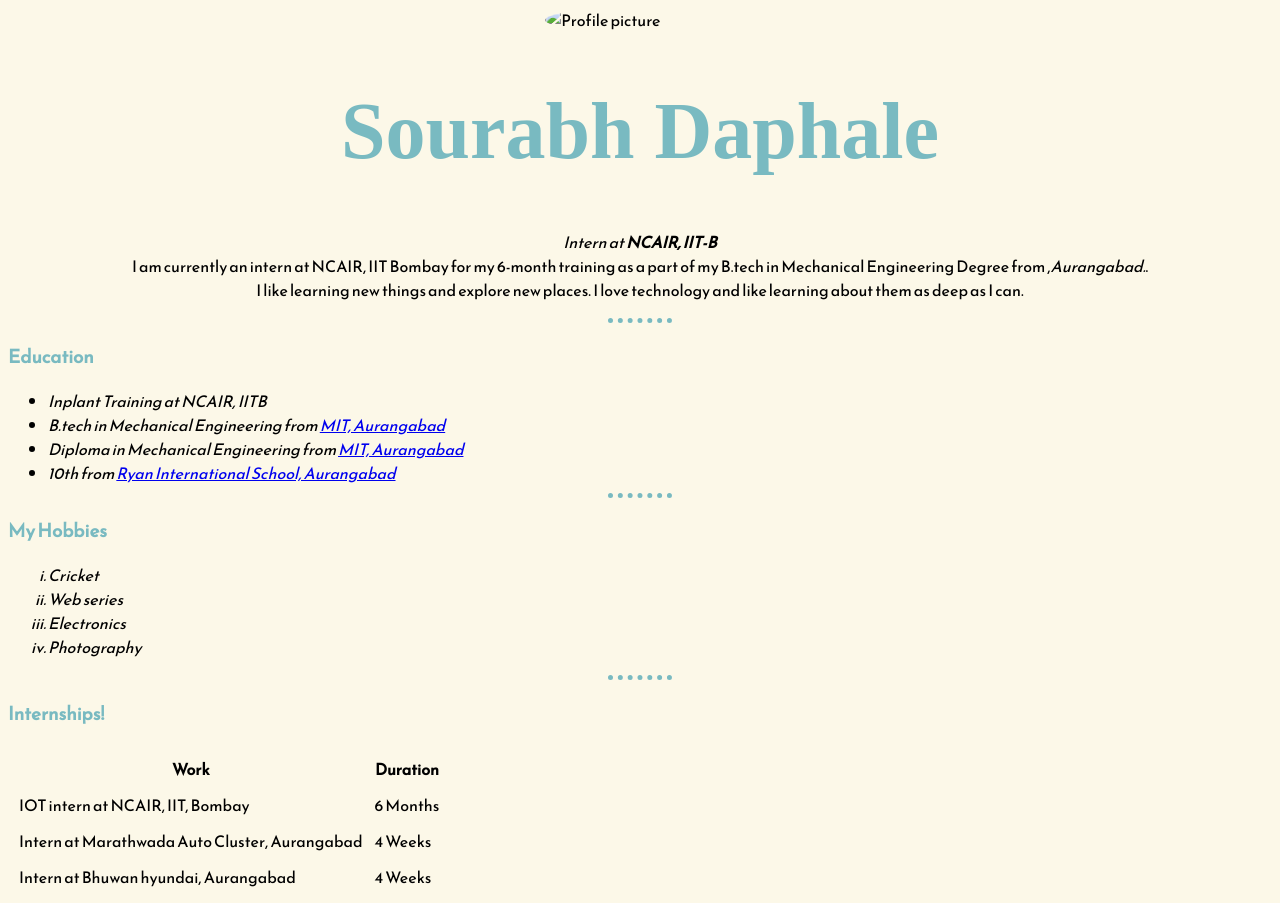
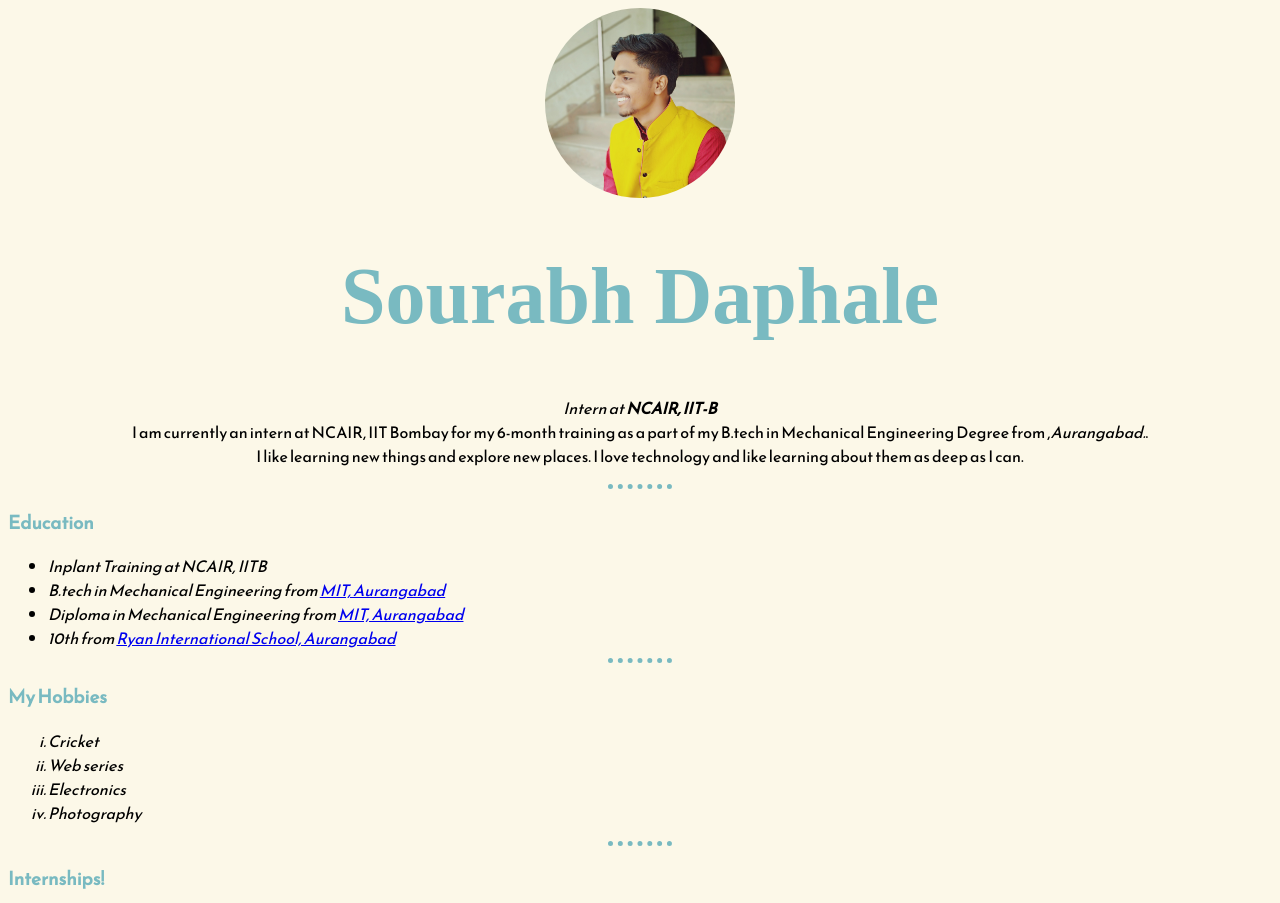
Before and after one commit to SourabhDaphale/CV, a plain HTML site: page index.html in a window 1280 px wide. Shown: the top 903 px of the page. Drawn offline with Linux system fonts and the light colour scheme; a web font is replaced by a local one.

Commit message:
Update index.html

```diff
--- a/index.html
+++ b/index.html
@@ -11,7 +11,7 @@
 </head>
 
 <body style="font-family: 'Reem Kufi';">
-  <img src="images/profile.jpg" style="border-radius:100%" alt="Profile picture"></td>
+  <img src="profile.jpg" style="border-radius:100%" alt="Profile picture"></td>
   <h1 style=" font-family: 'Qwigley';"> Sourabh Daphale</h1>
   <p style="text-align:center;"><em> Intern at <strong>NCAIR, IIT-B</strong> </em><br>I am currently an intern at NCAIR, IIT Bombay for my 6-month training as a part of my B.tech in Mechanical Engineering Degree from ,<em>Aurangabad.</em>. <br>I like learning new things and explore new places. I love technology and like learning about them as deep as I can. </p>
   </td>
```
